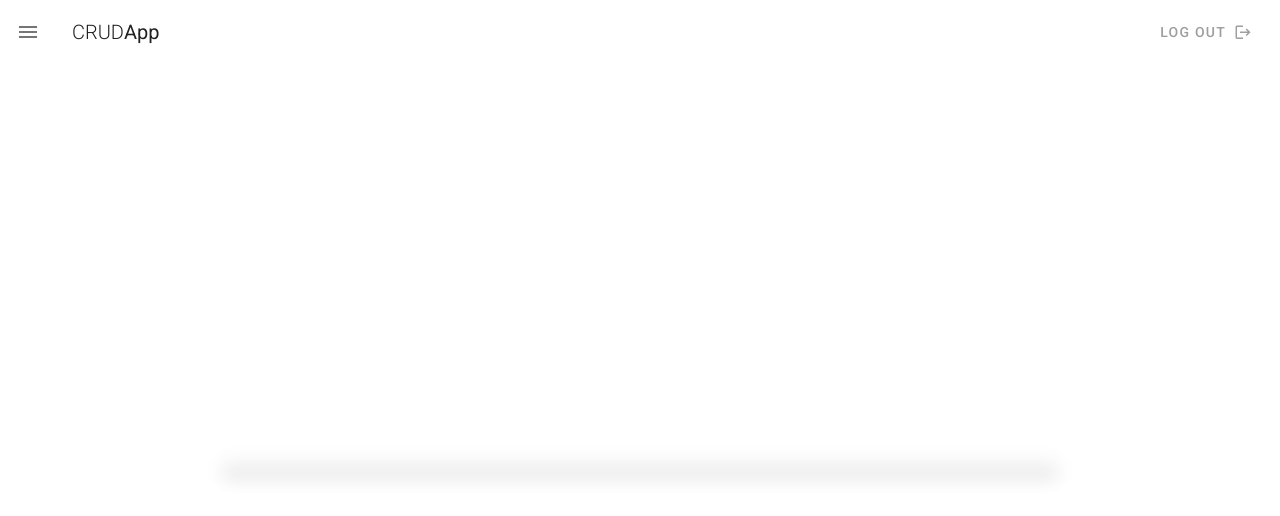
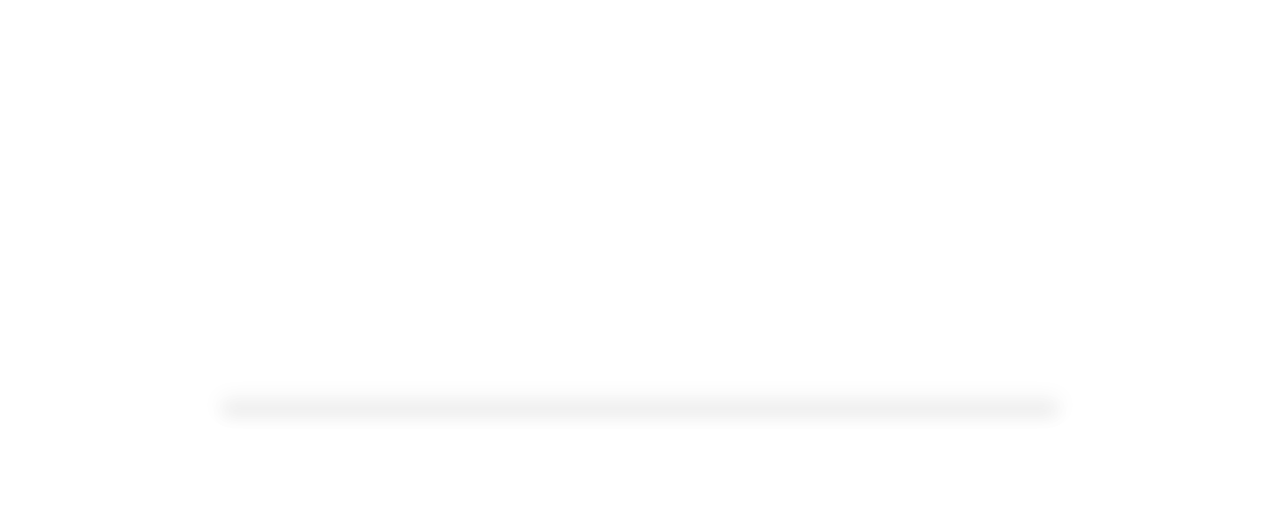
Before and after one commit to stepanozhigov/app.vskidke, a Vue app: page /login in a window 1280 px wide. Shown: the top 516 px of the page. Built offline with nearby package versions, Linux system fonts and the light colour scheme.

Commit message:
no nav on login

```diff
--- a/src/App.vue
+++ b/src/App.vue
@@ -1,6 +1,6 @@
 <template>
 	<v-app>
-		<navbar></navbar>
+		<navbar v-if="loggedIn"></navbar>
 		<v-main>
 			<router-view></router-view>
 		</v-main>
```
